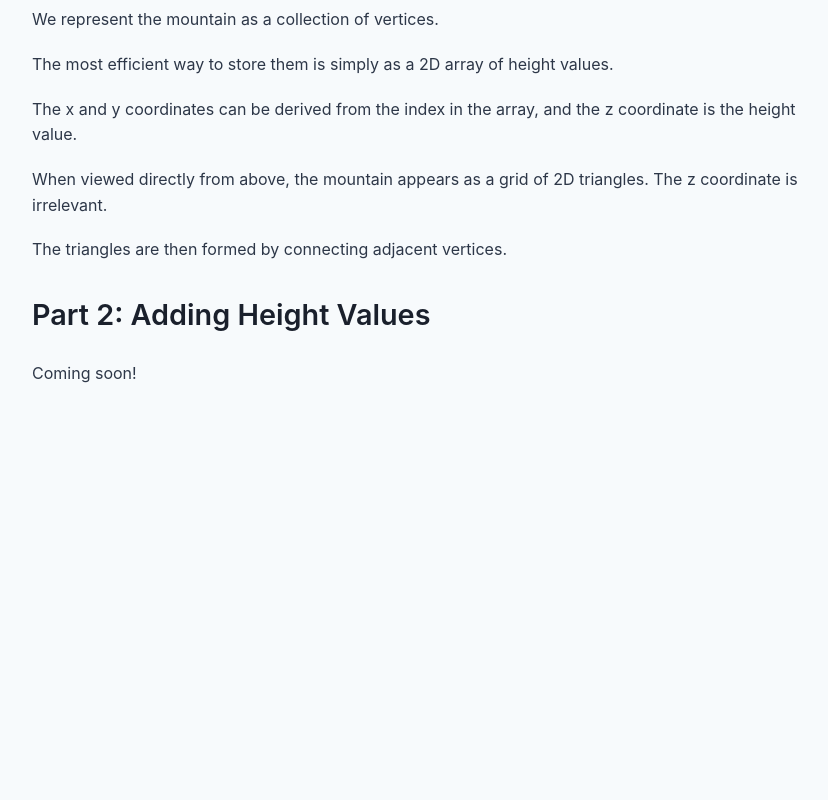
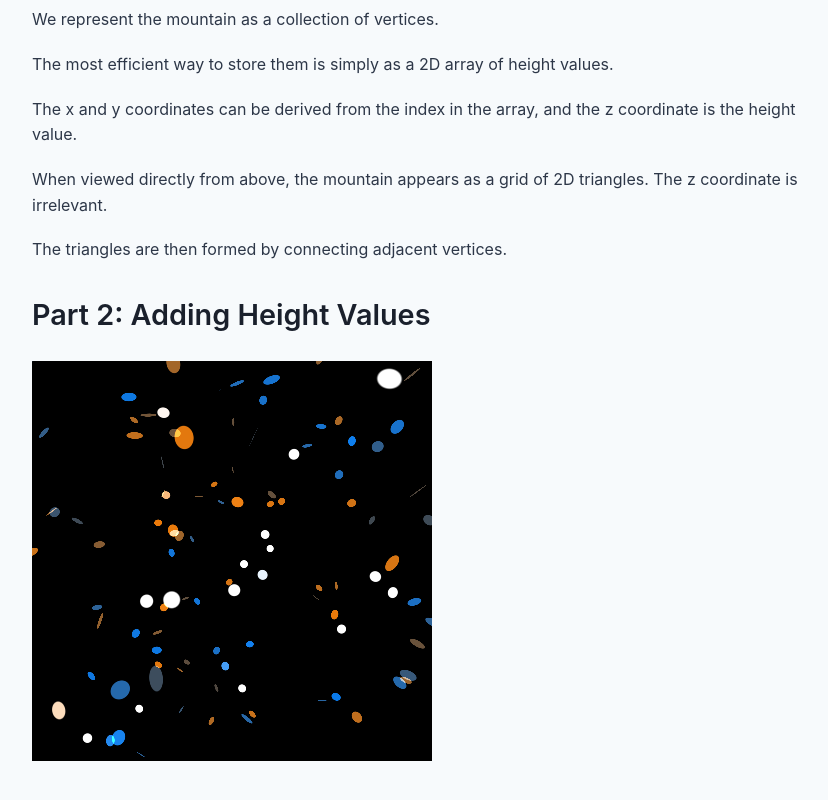
Before and after one commit to CalNightingale/FractalMountains, a website: page index.html in a window 1280 px wide. Shown: the part 835-1635 px from the top of the page, without its empty margins (208-1036 px from the left). Before the commit the page ends 1261 px from the top, so only its background shows below. Drawn offline with Linux system fonts and the light colour scheme.

Commit message:
wip: helloworld shader works

```diff
--- a/index.html
+++ b/index.html
@@ -24,6 +24,9 @@
     <script src="src/index.js"></script>
 
     <h2>Part 2: Adding Height Values</h2>
-    <p>Coming soon!</p>
+    <div class="interactive-3d-container">
+        <canvas id="3d-canvas" width="400" height="400"></canvas>
+    </div>
+    <script src="src/webgl.js"></script>
 </body>
 </html>
--- /dev/null
+++ b/src/webgl.js
@@ -0,0 +1,217 @@
+"use strict";
+// This example creates an HTML canvas which uses WebGL to
+// render spinning confetti using JavaScript. We're going
+// to walk through the code to understand how it works, and
+// see how TypeScript's tooling provides useful insight.
+// This example builds off: example:working-with-the-dom
+// First up, we need to create an HTML canvas element, which
+// we do via the DOM API and set some inline style attributes:
+const canvas = document.getElementById("3d-canvas");
+canvas.style.backgroundColor = "#0078D4";
+// Tell the canvas element that we will use WebGL to draw
+// inside the element (and not the default raster engine):
+const gl = canvas.getContext("webgl");
+if (!gl) {
+    throw new Error("WebGL not supported");
+}
+// Next we need to create vertex shaders - these roughly are
+// small programs that apply maths to a set of incoming
+// array of vertices (numbers).
+// You can see the large set of attributes at the top of the shader,
+// these are passed into the compiled shader further down the example.
+// There's a great overview on how they work here:
+// https://webglfundamentals.org/webgl/lessons/webgl-how-it-works.html
+const vertexShader = gl.createShader(gl.VERTEX_SHADER);
+if (!vertexShader) {
+    throw new Error("Failed to create vertex shader");
+}
+gl.shaderSource(vertexShader, `
+precision lowp float;
+
+attribute vec2 a_position; // Flat square on XY plane
+attribute float a_startAngle;
+attribute float a_angularVelocity;
+attribute float a_rotationAxisAngle;
+attribute float a_particleDistance;
+attribute float a_particleAngle;
+attribute float a_particleY;
+uniform float u_time; // Global state
+
+varying vec2 v_position;
+varying vec3 v_color;
+varying float v_overlight;
+
+void main() {
+  float angle = a_startAngle + a_angularVelocity * u_time;
+  float vertPosition = 1.1 - mod(u_time * .25 + a_particleY, 2.2);
+  float viewAngle = a_particleAngle + mod(u_time * .25, 6.28);
+
+  mat4 vMatrix = mat4(
+    1.3, 0.0, 0.0, 0.0,
+    0.0, 1.3, 0.0, 0.0,
+    0.0, 0.0, 1.0, 1.0,
+    0.0, 0.0, 0.0, 1.0
+  );
+
+  mat4 shiftMatrix = mat4(
+    1.0, 0.0, 0.0, 0.0,
+    0.0, 1.0, 0.0, 0.0,
+    0.0, 0.0, 1.0, 0.0,
+    a_particleDistance * sin(viewAngle), vertPosition, a_particleDistance * cos(viewAngle), 1.0
+  );
+
+  mat4 pMatrix = mat4(
+    cos(a_rotationAxisAngle), sin(a_rotationAxisAngle), 0.0, 0.0,
+    -sin(a_rotationAxisAngle), cos(a_rotationAxisAngle), 0.0, 0.0,
+    0.0, 0.0, 1.0, 0.0,
+    0.0, 0.0, 0.0, 1.0
+  ) * mat4(
+    1.0, 0.0, 0.0, 0.0,
+    0.0, cos(angle), sin(angle), 0.0,
+    0.0, -sin(angle), cos(angle), 0.0,
+    0.0, 0.0, 0.0, 1.0
+  );
+
+  gl_Position = vMatrix * shiftMatrix * pMatrix * vec4(a_position * 0.03, 0.0, 1.0);
+  vec4 normal = vec4(0.0, 0.0, 1.0, 0.0);
+  vec4 transformedNormal = normalize(pMatrix * normal);
+
+  float dotNormal = abs(dot(normal.xyz, transformedNormal.xyz));
+  float regularLighting = dotNormal / 2.0 + 0.5;
+  float glanceLighting = smoothstep(0.92, 0.98, dotNormal);
+  v_color = vec3(
+    mix((0.5 - transformedNormal.z / 2.0) * regularLighting, 1.0, glanceLighting),
+    mix(0.5 * regularLighting, 1.0, glanceLighting),
+    mix((0.5 + transformedNormal.z / 2.0) * regularLighting, 1.0, glanceLighting)
+  );
+
+  v_position = a_position;
+  v_overlight = 0.9 + glanceLighting * 0.1;
+}
+`);
+gl.compileShader(vertexShader);
+// This example also uses fragment shaders - a fragment
+// shader is another small program that runs through every
+// pixel in the canvas and sets its color.
+// In this case, if you play around with the numbers you can see how
+// this affects the lighting in the scene, as well as the border
+// radius on the confetti:
+const fragmentShader = gl.createShader(gl.FRAGMENT_SHADER);
+if (!fragmentShader) {
+    throw new Error("Failed to create fragment shader");
+}
+gl.shaderSource(fragmentShader, `
+precision lowp float;
+varying vec2 v_position;
+varying vec3 v_color;
+varying float v_overlight;
+
+void main() {
+  gl_FragColor = vec4(v_color, 1.0 - smoothstep(0.8, v_overlight, length(v_position)));
+}
+`);
+gl.compileShader(fragmentShader);
+// Takes the compiled shaders and adds them to the canvas'
+// WebGL context so that can be used:
+const shaderProgram = gl.createProgram();
+gl.attachShader(shaderProgram, vertexShader);
+gl.attachShader(shaderProgram, fragmentShader);
+gl.linkProgram(shaderProgram);
+gl.useProgram(shaderProgram);
+gl.bindBuffer(gl.ARRAY_BUFFER, gl.createBuffer());
+// We need to get/set the input variables into the shader in a
+// memory-safe way, so the order and the length of their
+// values needs to be stored.
+const attrs = [
+    { name: "a_position", length: 2, offset: 0 }, // e.g. x and y represent 2 spaces in memory
+    { name: "a_startAngle", length: 1, offset: 2 }, // but angle is just 1 value
+    { name: "a_angularVelocity", length: 1, offset: 3 },
+    { name: "a_rotationAxisAngle", length: 1, offset: 4 },
+    { name: "a_particleDistance", length: 1, offset: 5 },
+    { name: "a_particleAngle", length: 1, offset: 6 },
+    { name: "a_particleY", length: 1, offset: 7 },
+];
+const STRIDE = Object.keys(attrs).length + 1;
+// Loop through our known attributes and create pointers in memory for the JS side
+// to be able to fill into the shader.
+// To understand this API a little bit: WebGL is based on OpenGL
+// which is a state-machine styled API. You pass in commands in a
+// particular order to render things to the screen.
+// So, the intended usage is often not passing objects to every WebGL
+// API call, but instead passing one thing to one function, then passing
+// another to the next. So, here we prime WebGL to create an array of
+// vertex pointers:
+for (var i = 0; i < attrs.length; i++) {
+    const name = attrs[i].name;
+    const length = attrs[i].length;
+    const offset = attrs[i].offset;
+    const attribLocation = gl.getAttribLocation(shaderProgram, name);
+    gl.vertexAttribPointer(attribLocation, length, gl.FLOAT, false, STRIDE * 4, offset * 4);
+    gl.enableVertexAttribArray(attribLocation);
+}
+// Then on this line they are bound to an array in memory:
+gl.bindBuffer(gl.ELEMENT_ARRAY_BUFFER, gl.createBuffer());
+// Set up some constants for rendering:
+const NUM_PARTICLES = 200;
+const NUM_VERTICES = 4;
+// Try reducing this one and hitting "Run" again,
+// it represents how many points should exist on
+// each confetti and having an odd number sends
+// it way out of whack.
+const NUM_INDICES = 6;
+// Create the arrays of inputs for the vertex shaders
+const vertices = new Float32Array(NUM_PARTICLES * STRIDE * NUM_VERTICES);
+const indices = new Uint16Array(NUM_PARTICLES * NUM_INDICES);
+for (let i = 0; i < NUM_PARTICLES; i++) {
+    const axisAngle = Math.random() * Math.PI * 2;
+    const startAngle = Math.random() * Math.PI * 2;
+    const groupPtr = i * STRIDE * NUM_VERTICES;
+    const particleDistance = Math.sqrt(Math.random());
+    const particleAngle = Math.random() * Math.PI * 2;
+    const particleY = Math.random() * 2.2;
+    const angularVelocity = Math.random() * 2 + 1;
+    for (let j = 0; j < 4; j++) {
+        const vertexPtr = groupPtr + j * STRIDE;
+        vertices[vertexPtr + 2] = startAngle; // Start angle
+        vertices[vertexPtr + 3] = angularVelocity; // Angular velocity
+        vertices[vertexPtr + 4] = axisAngle; // Angle diff
+        vertices[vertexPtr + 5] = particleDistance; // Distance of the particle from the (0,0,0)
+        vertices[vertexPtr + 6] = particleAngle; // Angle around Y axis
+        vertices[vertexPtr + 7] = particleY; // Angle around Y axis
+    }
+    // Coordinates
+    vertices[groupPtr] = vertices[groupPtr + STRIDE * 2] = -1;
+    vertices[groupPtr + STRIDE] = vertices[groupPtr + STRIDE * 3] = +1;
+    vertices[groupPtr + 1] = vertices[groupPtr + STRIDE + 1] = -1;
+    vertices[groupPtr + STRIDE * 2 + 1] = vertices[groupPtr + STRIDE * 3 + 1] = +1;
+    const indicesPtr = i * NUM_INDICES;
+    const vertexPtr = i * NUM_VERTICES;
+    indices[indicesPtr] = vertexPtr;
+    indices[indicesPtr + 4] = indices[indicesPtr + 1] = vertexPtr + 1;
+    indices[indicesPtr + 3] = indices[indicesPtr + 2] = vertexPtr + 2;
+    indices[indicesPtr + 5] = vertexPtr + 3;
+}
+// Pass in the data to the WebGL context
+gl.bufferData(gl.ARRAY_BUFFER, vertices, gl.STATIC_DRAW);
+gl.bufferData(gl.ELEMENT_ARRAY_BUFFER, indices, gl.STATIC_DRAW);
+const timeUniformLocation = gl.getUniformLocation(shaderProgram, "u_time");
+const startTime = (window.performance || Date).now();
+// Start the background colour as black
+gl.clearColor(0, 0, 0, 1);
+// Allow alpha channels on in the vertex shader
+gl.enable(gl.BLEND);
+gl.blendFunc(gl.SRC_ALPHA, gl.ONE);
+// Set the WebGL context to be the full size of the canvas
+gl.viewport(0, 0, canvas.width, canvas.height);
+// Create a run-loop to draw all of the confetti
+(function frame() {
+    gl.uniform1f(timeUniformLocation, ((window.performance || Date).now() - startTime) / 1000);
+    gl.clear(gl.COLOR_BUFFER_BIT);
+    gl.drawElements(gl.TRIANGLES, NUM_INDICES * NUM_PARTICLES, gl.UNSIGNED_SHORT, 0);
+    requestAnimationFrame(frame);
+})();
+// Add the new canvas element into the bottom left
+// of the playground
+document.body.appendChild(canvas);
+// Credit: based on this JSFiddle by Subzey
+// https://jsfiddle.net/subzey/52sowezj/
```
Also changed, not shown: src/webgl.ts (added, +265 -0 lines).
